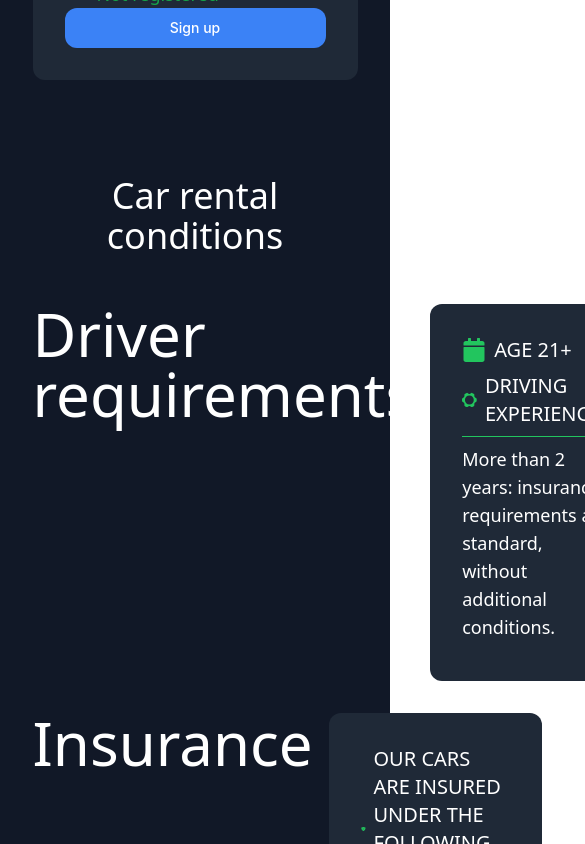
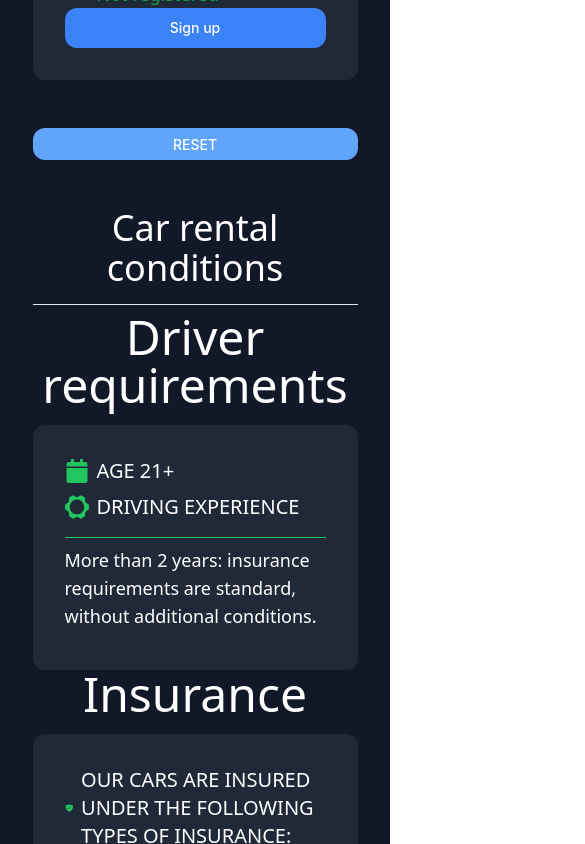
Before and after one commit to Beqa-Elashvili/Car-Rent-Application, a Next.js app: page /pages/conditions in a window 390 px wide. Shown: the part 940-1784 px from the top of the page, 585 px wide, since content can reach past the window. Built offline with nearby package versions, Linux system fonts and the light colour scheme; no server answers; the database is empty.

Commit message:
add_some_responsive

```diff
--- a/src/app/layouts/Header/Header.tsx
+++ b/src/app/layouts/Header/Header.tsx
@@ -7,6 +7,7 @@
 import { RiMenuFoldFill } from "react-icons/ri";
 import { useState, useEffect, useCallback } from "react";
 import { IoSearchSharp } from "react-icons/io5";
+import { usePathname } from "next/navigation";
 import Link from "next/link";
 
 import Image from "next/image";
@@ -70,6 +71,12 @@
     };
   }, [isOpen]);
 
+  const PathName = usePathname();
+
+  useEffect(() => {
+    setIsOpen(false);
+  }, [PathName]);
+
   const handleCar = (id: string) => {
     setValue("");
     setSearchResults([]);
@@ -105,7 +112,7 @@
             transform: isOpen ? "translateX(0)" : "translateX(-100%)",
             transition: "opacity 0.5s ease, transform 0.5s ease",
           }}
-          className={`absolute z-20 top-[100%] flex flex-col items-start p-4 gap-2 left-0 w-64 min-h-screen h-full bg-gray-700
+          className={`absolute z-30 top-[100%] flex flex-col items-start p-4 gap-2 left-0 w-64 min-h-screen h-full bg-gray-700
            }`}
         >
           <div className="relative w-full flex md:hidden  items-center text-black">
--- a/src/app/pages/conditions/page.tsx
+++ b/src/app/pages/conditions/page.tsx
@@ -18,7 +18,7 @@
 
   return (
     <div className="bg-gray-900 h-full w-full text-white">
-      <div className="relative bg-gray-800 flex flex-wrap overflow-hidden p-2 lg:p-16 items-center py-28">
+      <div className="relative w-full bg-gray-800 flex flex-wrap overflow-hidden p-2 lg:p-16 items-center py-28">
         <h1 className="text-[200px] lg:text-9xl flex flex-col bg-gradient-to-r from-green-700 to-transparent text-transparent bg-clip-text text-balance absolute">
           LUXURY <span>DRIVE</span>
         </h1>
@@ -37,7 +37,7 @@
         <h1 className="text-2xl font-medium mb-4">
           ADD YOUR LOCATION FOR BETTER CONVERSATION
         </h1>
-        <div className=" flex flex-wrap lg:flex-nowrap justify-between gap-12">
+        <div className="flex flex-wrap lg:flex-nowrap justify-between gap-12">
           <div className="inline-flex w-full lg:w-1/2 flex-col">
             <div className="bg-gray-800 h-full flex flex-col justify-between text-2xl p-8 rounded-xl">
               <div>
@@ -80,18 +80,22 @@
             </div>
           </div>
           <div className="w-full">
-            {/* <GoogleMap /> */}
+            <GoogleMap />
           </div>
         </div>
-        <div className="flex flex-col gap-8 mt-8">
+        <div className="w-full overflow-hidden block md:flex md:flex-col gap-8 mt-8">
           <h1 className="text-center my-4 text-4xl">Car rental conditions</h1>
+          <div className="block md:hidden bg-gray-200 h-px w-full my-2"></div>
           {conditions.map((item: TConditions, index: number) => (
-            <div key={index} className="flex justify-between items-start gap-4">
+            <div
+              key={index}
+              className="md:flex justify-between w-full text-center md:text-start gap-4"
+            >
               <motion.h1
                 whileInView={{ opacity: 1, x: 0 }}
                 initial={{ opacity: 0, x: -100 }}
                 transition={{ delay: 0.5, duration: 1 }}
-                className="text-6xl"
+                className="text-5xl md:text-6xl w-full"
               >
                 {item.title}
               </motion.h1>
@@ -99,7 +103,7 @@
                 whileInView={{ opacity: 1, x: 0 }}
                 initial={{ opacity: 0, x: 100 }}
                 transition={{ delay: 0.5, duration: 1 }}
-                className="bg-gray-800 text-xl rounded-xl p-8 w-full max-w-3xl flex flex-col gap-2"
+                className="bg-gray-800 text-xl text-start md:text-center mt-4 rounded-xl p-8 w-full md:max-w-3xl flex flex-col gap-2"
               >
                 <div className="flex items-center gap-2">
                   <item.icon className="size-6 text-green-500" />
@@ -111,7 +115,7 @@
                   )}
                   <p>{item.text2}</p>
                 </div>
-                <div className="h-px w-full bg-green-500"></div>
+                <div className="h-px w-full mt-2 bg-green-500"></div>
                 <p className="text-lg">{item.description}</p>
                 <div className="flex flex-col gap-2">
                   {item.rules?.map((item: string, index: number) => (
--- a/src/app/pages/reserveCars/page.tsx
+++ b/src/app/pages/reserveCars/page.tsx
@@ -10,7 +10,7 @@
 import { useRouter } from "next/navigation";
 
 export default function ReserveCars() {
-  const { ReserveCars, reservedTracks } = useGlobalProvider();
+  const { ReserveCars, reservedTracks, userId } = useGlobalProvider();
   const router = useRouter();
 
   const getTotalPrice = () => {
@@ -145,12 +145,21 @@
             <h1 className="w-20">Total Price:</h1>
             <span>{getTotalPrice()} $</span>
           </div>
+          {!userId ? (
+            <button
+              onClick={() => router.push("/register")}
+              className="text-center bg-blue-500 hover:bg-blue-600 p-2 rounded-xl w-3/6 m-auto"
+            >
+              Sign Up
+            </button>
+          ) : (
             <button
               onClick={() => router.push("/pages/chackout")}
               className="text-center bg-blue-500 hover:bg-blue-600 p-2 rounded-xl w-3/6 m-auto"
             >
               Go to Chackout
             </button>
+          )}
         </div>
       </div>
     </div>
--- a/src/app/pages/tracing/page.tsx
+++ b/src/app/pages/tracing/page.tsx
@@ -239,7 +239,7 @@
                       )}
                     </Button>
                   ) : (
-                    <div className="flex gap-2  items-center">
+                    <div className="text-center">
                       <Button
                         className="bg-orange-500 text-orange-900 font-serif w-full border-none text"
                         onClick={() => router.push("/register")}
@@ -248,12 +248,6 @@
                         {loadingStates[item._id] && (
                           <Spin indicator={<LoadingOutlined spin />} />
                         )}
-                      </Button>
-                      <Button
-                        className="bg-orange-500 text-orange-900 font-serif w-full border-none text"
-                        onClick={() => router.push("/login")}
-                      >
-                        Sign in
                       </Button>
                     </div>
                   )}
--- a/src/app/pages/track/[id]/[title]/page.tsx
+++ b/src/app/pages/track/[id]/[title]/page.tsx
@@ -149,7 +149,7 @@
 
   return (
     <div className="bg-gray-900 p-2 md:p-0">
-      <div className="w-full p-12 min-h-screen flex flex-col ">
+      <div className="w-full p-6 md:p-12 min-h-screen flex flex-col ">
         <Modal
           title="Basic Modal"
           open={isModalOpen}
@@ -172,7 +172,7 @@
         </Modal>
         {currentTrack && (
           <div className="bg-gray-900 min-h-screen h-full w-full text-white flex flex-col gap-2 items-center">
-            <h1 className="text-3xl text-orange-500 font-serif">
+            <h1 className="text-3xl text-center text-orange-500 font-serif">
               {currentTrack.title}
             </h1>
             <h1 className="text-sm font-mono text-orange-300">
@@ -194,8 +194,9 @@
                 </div>
               </div>
             </div>
-            <div className="flex items-center justify-center gap-6 w-7/12">
+            <div className="flex items-center justify-center gap-4 md:gap-6 w-7/12">
               <Button
+                disabled={!userId}
                 onClick={() =>
                   handleDayOrDays("rentPrice", currentTrack.rentPrice)
                 }
@@ -211,6 +212,7 @@
                 className="w-full mt-2 rounded-xl shadow transition duration-300  hover:scale-105 cursor-pointer"
               />
               <Button
+                disabled={!userId}
                 onClick={() =>
                   handleDayOrDays("dayRentPrice", currentTrack.dayRentPrice)
                 }
@@ -246,7 +248,7 @@
       </div>
 
       <Carousel
-        className="py-6 md:py-0 p-4 md:p-0 md:p-12"
+        className="py-6 md:py-8 p-4  md:p-12"
         slidesToShow={4}
         arrows
         infinite
```
Lines whose indentation alone changed are shown as unchanged.
